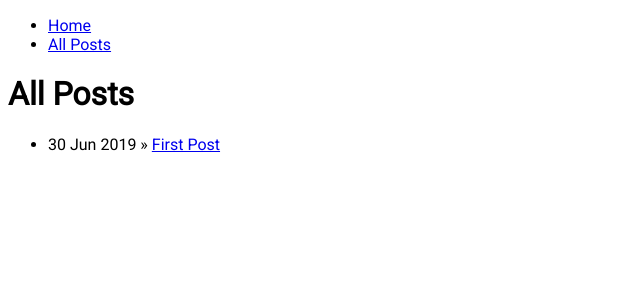
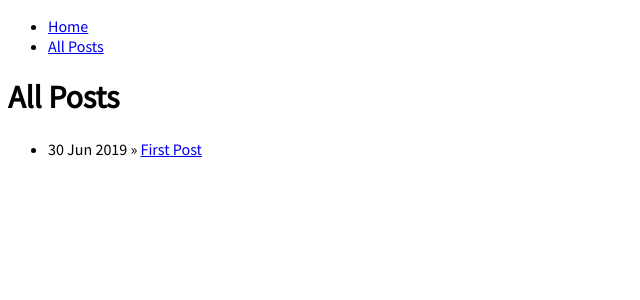
Before and after one commit to overheardonearth/overheardonearth.github.io, a Jekyll site: the page built from all-posts.html, in a window 1280 px wide. Shown: the top 300 px of the page, without its empty margins (0-640 px from the left). Built offline with Jekyll 4.4.1, drawn with Linux system fonts in a browser that asks for light colours.

Commit message:
Update main.css

```diff
--- a/css/main.css
+++ b/css/main.css
@@ -28,5 +28,5 @@ p {
 
 
 body {
-    font-family: 'Roboto', 'Source Sans Pro', 'PT Serif', Sans-Serif;
+    font-family: 'Source Sans Pro', 'PT Serif', Sans-Serif;
 }
```
